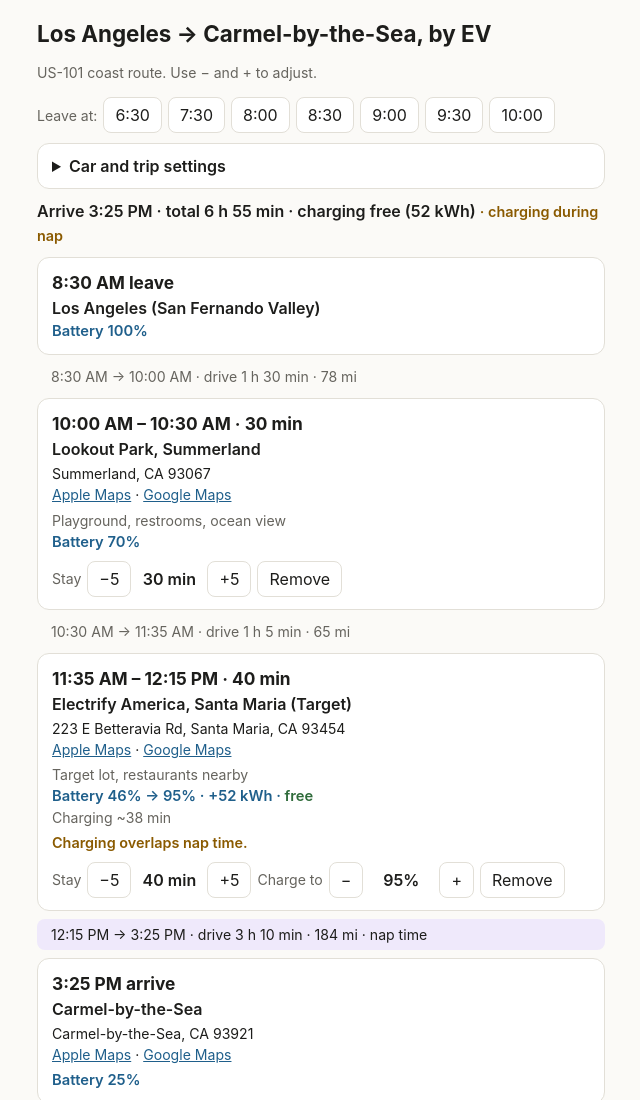
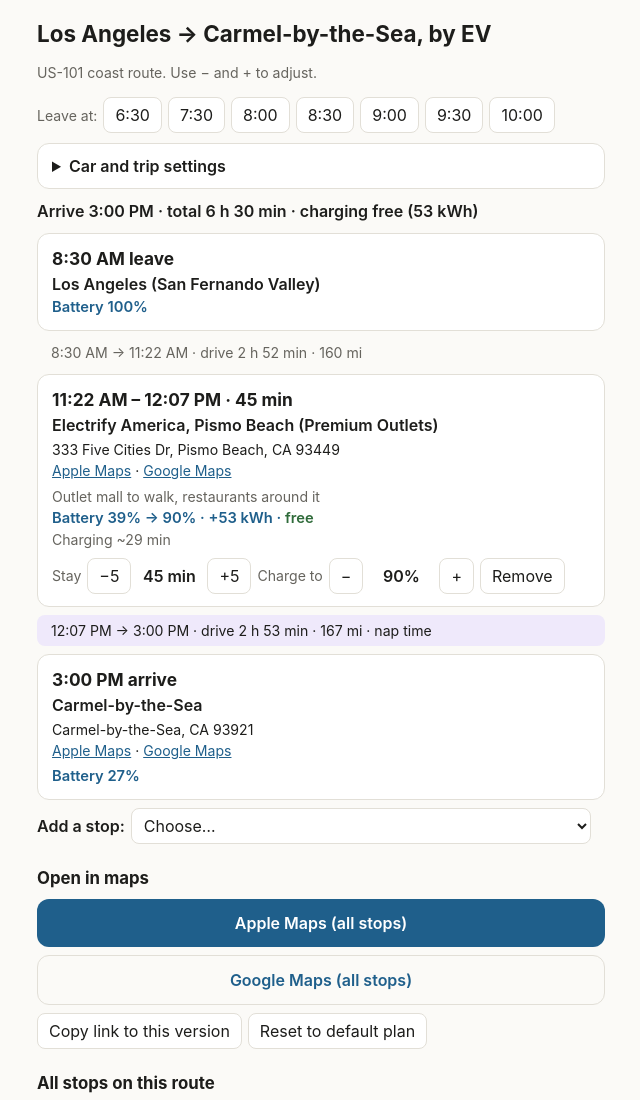
Before and after one commit to siplay01/ev-trip, a plain HTML site: page index.html in a window 1280 px wide. Shown: the top 1100 px of the page, without its empty margins (319-959 px from the left). Drawn offline with Linux system fonts and the light colour scheme.

Commit message:
One stop: Electrify America Pismo Beach outlets, no park

```diff
--- a/index.html
+++ b/index.html
@@ -100,7 +100,7 @@ var P = [
  {id:"eaSM", n:"Electrify America, Santa Maria (Target)", t:"ea", mile:143, min:155, kw:350, stalls:4, p:0.56, d:"Target lot, restaurants nearby", q:"223 E Betteravia Rd, Santa Maria, CA 93454"},
  {id:"nissanSM", n:"Santa Maria Nissan", t:"dc", mile:141, min:153, kw:50, stalls:1, p:0, d:"Dealer hours only", q:"1001 E Battles Rd, Santa Maria, CA 93454"},
  {id:"evgoSM", n:"EVgo, Santa Maria (Crossroads)", t:"dc", mile:143, min:155, kw:350, stalls:8, p:0.56, d:"Shopping center", q:"2118 S Bradley Rd, Santa Maria, CA 93455"},
- {id:"eaPismo", n:"Electrify America, Pismo Beach (Premium Outlets)", t:"ea", mile:160, min:172, kw:350, stalls:4, p:0.64, d:"Outlet mall", q:"333 Five Cities Dr, Pismo Beach, CA 93449"},
+ {id:"eaPismo", n:"Electrify America, Pismo Beach (Premium Outlets)", t:"ea", mile:160, min:172, kw:350, stalls:4, p:0.64, d:"Outlet mall to walk, restaurants around it", q:"333 Five Cities Dr, Pismo Beach, CA 93449"},
  {id:"teslaAG", n:"Tesla Supercharger, Arroyo Grande", t:"dc", mile:162, min:174, kw:325, stalls:48, p:0.60, d:"Needs NACS adapter", q:"1160 W Branch St, Arroyo Grande, CA 93420"},
  {id:"eaSLO", n:"Electrify America, San Luis Obispo (Costco)", t:"ea", mile:176, min:190, kw:350, stalls:10, p:0.61, d:"Restroom and food in Costco", q:"1540 Froom Ranch Way, San Luis Obispo, CA 93405"},
  {id:"sloRanch", n:"SLO Ranch Farms & Marketplace", t:"l2", mile:176, min:189, kw:7, stalls:8, p:0, d:"Slow, next to Costco", q:"865 Froom Ranch Way, San Luis Obispo, CA 93405"},
@@ -114,12 +114,12 @@ var P = [
 ];
 var byId = {}; P.forEach(function(p){byId[p.id]=p;});
 var DEF = {dep:"08:30", eff:2.5, batt:105.2, start:100, reserve:15, carkw:195, napA:"12:00", napB:"15:00", ea:true,
-  stops:[{id:"lookout",dur:30},{id:"eaSM",dur:40,to:95}]};
+  stops:[{id:"eaPismo",dur:45,to:90}]};
 var S;
 
-var STD=[{id:"lookout",dur:30},{id:"eaSM",dur:40,to:95}];
-var PRESETS = {"630":{dep:"06:30",stops:[{id:"eaSM",dur:30,to:90},{id:"kingcity",dur:15}]}};
-["0730","0800","0830","0900","0930","1000"].forEach(function(k){ PRESETS[String(+k)] = {dep:k.slice(0,2)+":"+k.slice(2), stops:STD}; });
+var STD=[{id:"eaPismo",dur:45,to:90}];
+var PRESETS = {};
+["0630","0730","0800","0830","0900","0930","1000"].forEach(function(k){ PRESETS[String(+k)] = {dep:k.slice(0,2)+":"+k.slice(2), stops:STD}; });
 function load(){
   var k = location.hash.slice(1);
   if (PRESETS[k]) { S = Object.assign(JSON.parse(JSON.stringify(DEF)), JSON.parse(JSON.stringify(PRESETS[k]))); return; }
```
